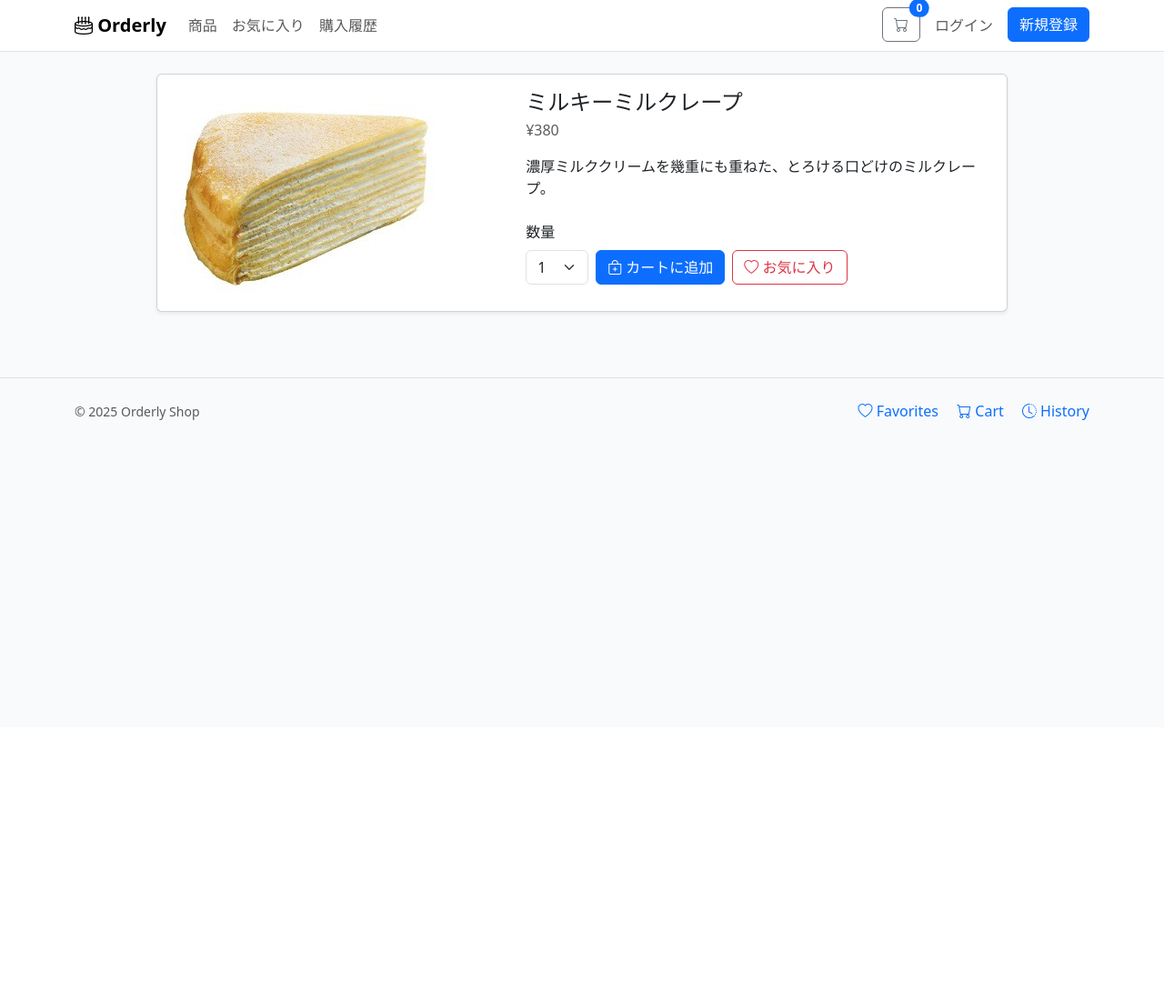
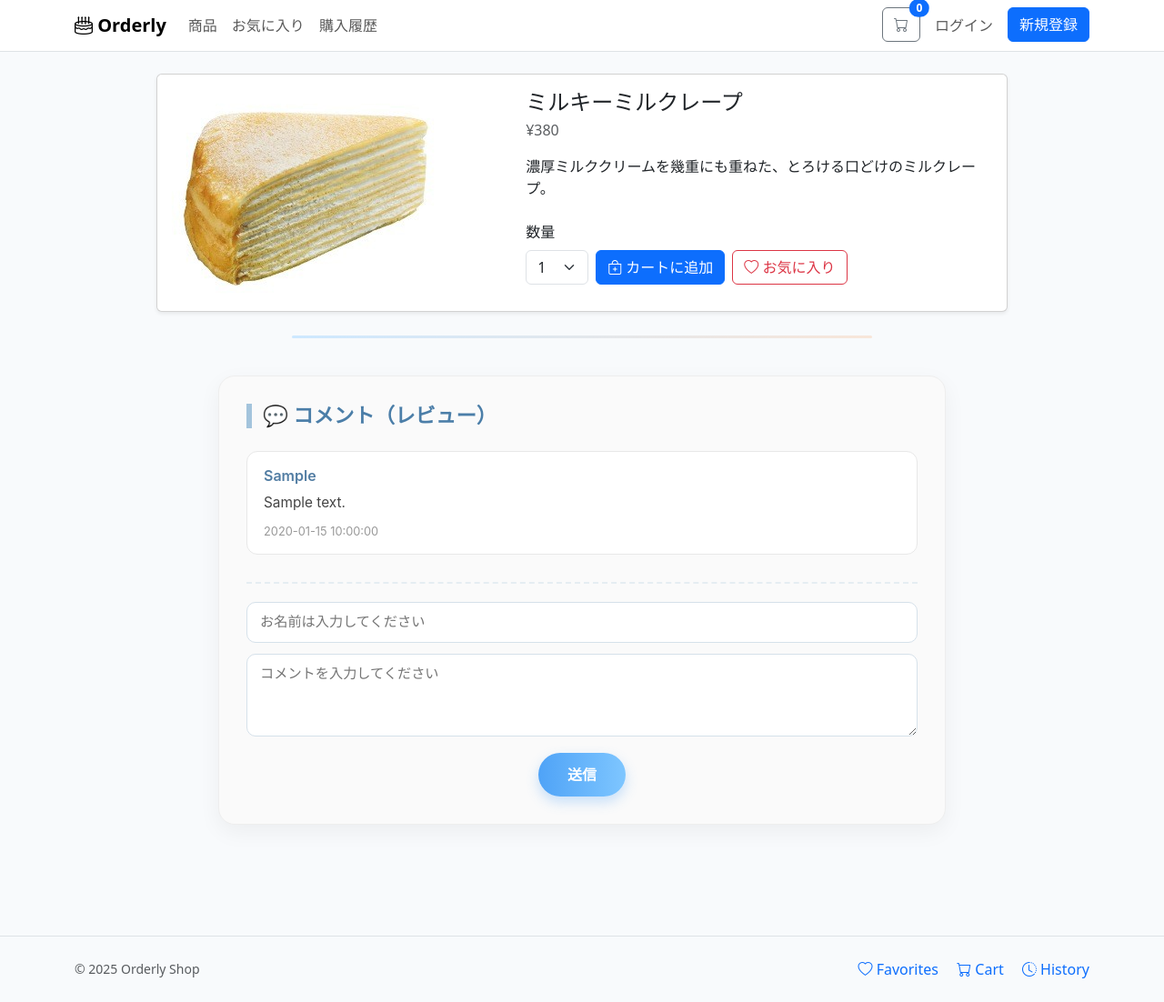
Before and after one commit to 2401360/orderly, a PHP site: page /detail.php?id=1 in a window 1280 px wide. Shown: the whole page at 91% size. Before the commit the page ends 462 px from the top, so only its background shows below. Run offline with PHP 8.4, Linux system fonts and the light colour scheme; data comes from the database, SQL or seed files in the repository; both versions use the stored data as it was after the commit; tables that the repository leaves empty hold one stand-in row (values such as "Sample post").

Commit message:
商品ロコ三を作成

```diff
--- a/detail.php
+++ b/detail.php
@@ -1,8 +1,169 @@
-<?php $page_title = 'Product Detail'; require 'header.php'; ?>
-<?php require 'db-connect.php'; ?>
+<?php require 'db-connect.php';
+$pdo = new PDO($connect, USER, PASS, [
+    PDO::ATTR_ERRMODE => PDO::ERRMODE_EXCEPTION,
+    PDO::ATTR_DEFAULT_FETCH_MODE => PDO::FETCH_ASSOC
+]);
+if (isset($_POST['button']) && $_SERVER['REQUEST_METHOD'] === 'POST') {
+    $pid = $_POST['productid'];
+    $username = trim($_POST['username']);
+    $content = trim($_POST['content']);
+
+    if (!empty($username) && !empty($content)) {
+        $sql = "INSERT INTO comment(product_id, user, comment) VALUES (?, ?, ?)";
+        $stmt = $pdo->prepare($sql);
+        $stmt->execute([$pid, $username, $content]);
+    }
+    header("Location: " . $_SERVER['REQUEST_URI']);
+    exit;
+}
+$page_title = 'Product Detail';
+require 'header.php';
+?>
+<style>
+  .comment-section {
+  background: #fafafa;
+  border-radius: 18px;
+  box-shadow: 0 8px 24px rgba(0, 0, 0, 0.05);
+  padding: 30px;
+  margin: 70px auto 50px;
+  max-width: 800px;
+  font-family: "Noto Sans JP", "Inter", sans-serif;
+  border: 1px solid #eee;
+  position: relative;
+}
+.comment-section::before {
+  content: "";
+  position: absolute;
+  top: -45px;
+  left: 10%;
+  width: 80%;
+  height: 3px;
+  background: linear-gradient(90deg, #cde8ff, #f8e6d9);
+  border-radius: 6px;
+}
+
+.comment-section h3 {
+  font-size: 1.4rem;
+  font-weight: 700;
+  color: #4b7ea8;
+  margin-bottom: 25px;
+  border-left: 6px solid #a3c4dc;
+  padding-left: 12px;
+}
+
+.comment-box {
+  background: #fff;
+  border: 1px solid #e8e8e8;
+  border-radius: 12px;
+  padding: 14px 18px;
+  margin-bottom: 16px;
+  transition: background 0.2s ease, box-shadow 0.2s ease;
+}
+
+.comment-box:hover {
+  background: #f6faff;
+  box-shadow: 0 4px 10px rgba(200, 220, 255, 0.3);
+}
+
+.comment-box strong {
+  color: #527da3;
+  font-weight: 600;
+  font-size: 1rem;
+}
+
+.comment-box p {
+  margin: 6px 0;
+  font-size: 0.96rem;
+  color: #444;
+  line-height: 1.6;
+}
+
+.comment-box small {
+  color: #999;
+  font-size: 0.8rem;
+}
+
+/* Form */
+.comment-form {
+  border-top: 2px dashed #e5edf2;
+  padding-top: 20px;
+  margin-top: 30px;
+}
+
+.comment-form input,
+.comment-form textarea {
+  width: 100%;
+  border: 1.5px solid #d5e1ea;
+  border-radius: 10px;
+  padding: 10px 14px;
+  margin-bottom: 12px;
+  font-size: 0.95rem;
+  background: #fff;
+  transition: border-color 0.25s, box-shadow 0.25s;
+}
+
+.comment-form input:focus,
+.comment-form textarea:focus {
+  border-color: #9ecaf2;
+  box-shadow: 0 0 6px rgba(158, 202, 242, 0.5);
+  outline: none;
+}
+
+.comment-form {
+  border-top: 2px dashed #e5edf2;
+  padding-top: 20px;
+  margin-top: 30px;
+  text-align: center;
+}
+
+.comment-form button {
+  background: linear-gradient(90deg, #4fa3f7, #7ec6ff);
+  color: #fff;
+  border: none;
+  border-radius: 50px;
+  padding: 12px 32px;
+  font-size: 1rem;
+  font-weight: 600;
+  cursor: pointer;
+  transition: all 0.2s ease;
+  box-shadow: 0 6px 14px rgba(79, 163, 247, 0.3);
+  display: inline-block;
+}
+
+.comment-form button:hover {
+  background: linear-gradient(90deg, #3a8ce0, #69b9ff);
+  box-shadow: 0 8px 18px rgba(79, 163, 247, 0.4);
+  transform: translateY(-2px);
+}
+
+.comment-form button:active {
+  transform: scale(0.98);
+  opacity: 0.9;
+}
+
+.no-comment {
+  color: #999;
+  font-style: italic;
+  text-align: center;
+  margin: 15px 0 25px;
+}
+.fade-in {
+  animation: fadeIn 0.6s ease both;
+}
+
+@keyframes fadeIn {
+  from {
+    opacity: 0;
+    transform: translateY(6px);
+  }
+  to {
+    opacity: 1;
+    transform: translateY(0);
+  }
+}
+</style>
 <div class="container py-4 content-narrow">
 <?php
-$pdo = new PDO($connect, USER, PASS);
 $sql = $pdo->prepare('select * from product where id=?');
 $sql->execute([$_REQUEST['id'] ?? 0]);
 foreach ($sql as $row): ?>
@@ -39,6 +200,35 @@ foreach ($sql as $row): ?>
       </div>
     </div>
   </div>
+  <?php
+    $stmt = $pdo->prepare("SELECT * FROM comment WHERE product_id = ? ORDER BY created_at DESC");
+    $stmt->execute([(int)$row['id']]);
+    $comments = $stmt->fetchAll(PDO::FETCH_ASSOC);
+  ?>
+ <div class="comment-section">
+  <h3>💬 コメント（レビュー）</h3>
+    <?php if (!empty($comments)): ?>
+    <?php foreach ($comments as $c): ?>
+        <div class="comment-box">
+            <strong><?= htmlspecialchars($c['user']) ?></strong><br>
+            <p><?= nl2br(htmlspecialchars($c['comment'])) ?></p>
+            <small><?= $c['created_at'] ?></small>
+        </div>
+    <?php endforeach; ?>
+<?php else: ?>
+    <p class="no-comment">まだコメントがありません。最初のコメントを書いてみましょう 💬</p>
+<?php endif; ?>
+
+
+    <div class="comment-form">
+        <form method="POST">
+            <input type="hidden" name="productid" value="<?= (int)$row['id'] ?>">
+            <input type="text" name="username" placeholder="お名前は入力してください" required>
+            <textarea name="content" rows="3" placeholder="コメントを入力してください" required></textarea>
+            <button type="submit" name="button">送信</button>
+        </form>
+    </div>
+  </div>
 <?php endforeach; ?>
 </div>
 <?php require 'footer.php'; ?>
```
Also changed, not shown: data.sql (+11 -0 lines).
